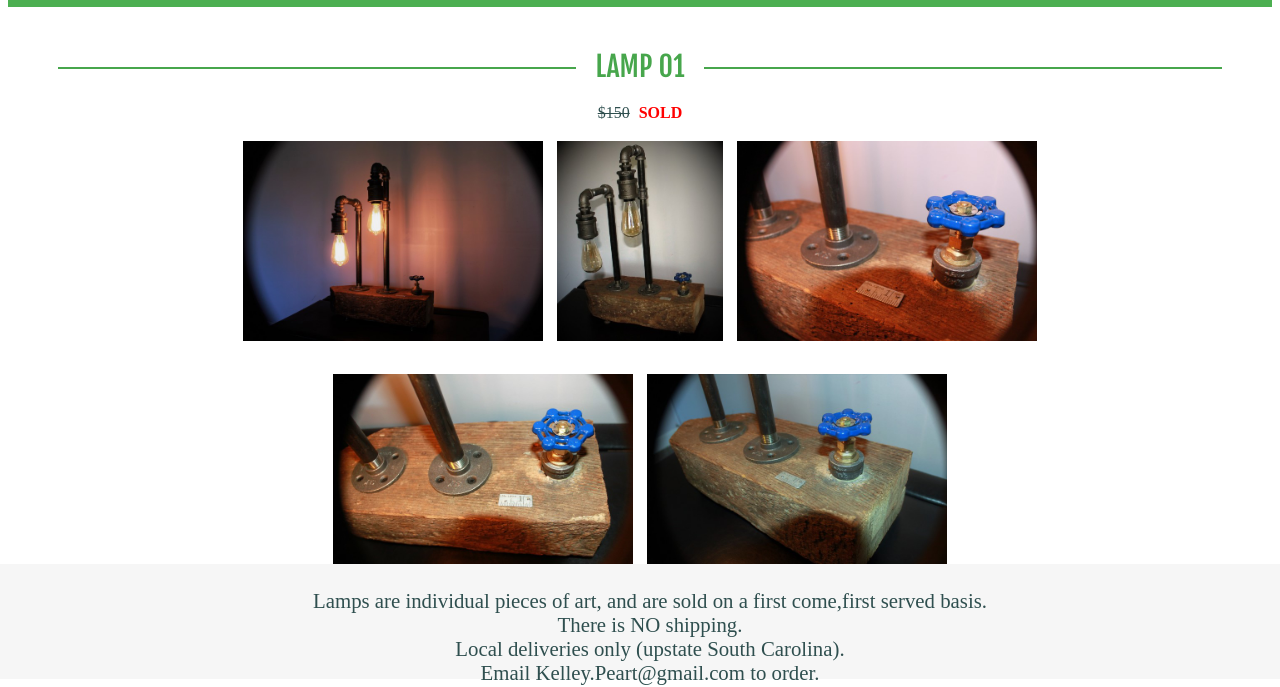
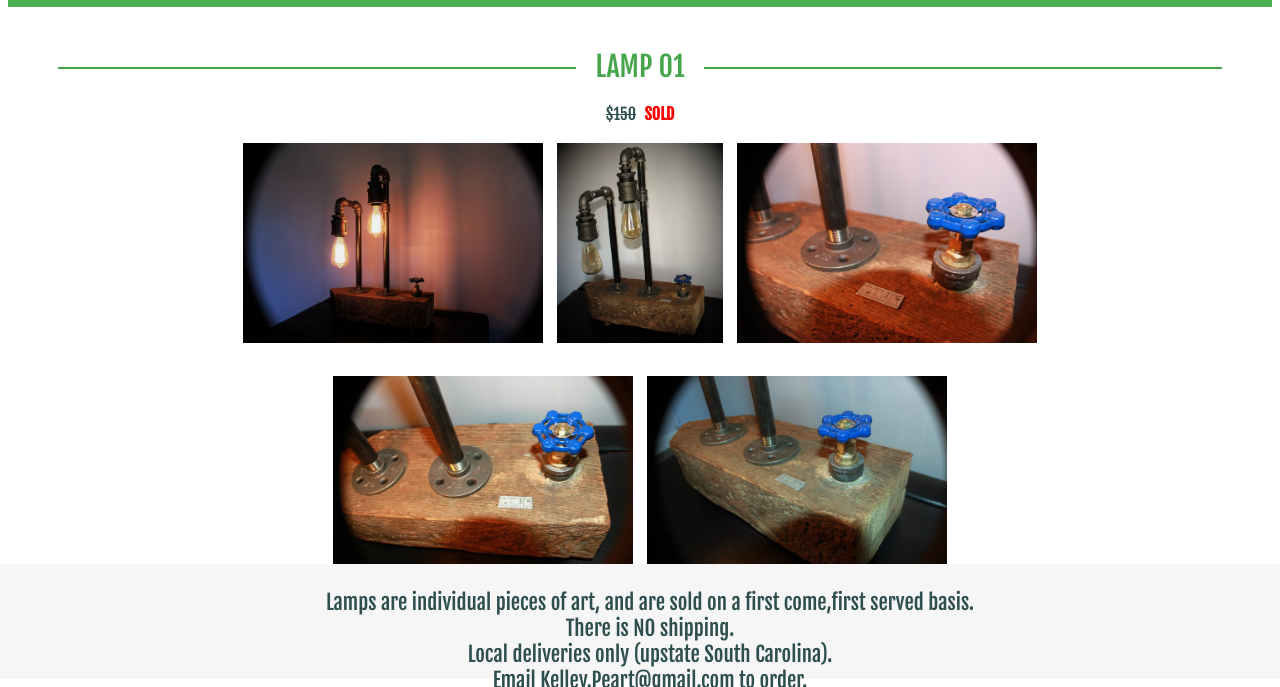
Before and after one commit to XjeaxaxX/KelleysGrill_Static, a plain HTML site: page 01/index.html in a window 1280 px wide. Shown: the part 121-808 px from the top of the page. Drawn offline with Linux system fonts and the light colour scheme.

Commit message:
Add files via upload

```diff
--- a/styles.css
+++ b/styles.css
@@ -3,6 +3,7 @@ html, body {
 }
 body {
 	overflow-y: hidden;
+	font-family: 'Fjalla One', arial, sans-serif;
 }
 #header {
 	position: relative;
@@ -24,7 +25,7 @@ body {
 	width: 100%;
 	height: 10vh;
 	left: 0px;
-	font-size: 1.3em;
+	font-size: 1.3rem;
 }
 #logo {
 	position: absolute;
@@ -61,6 +62,7 @@ body {
 #details {
 	margin-top: -15px;
 	margin-bottom: 15px;
+	font-size: 1rem;
 }
 table {
 	display: inline-block;
```
